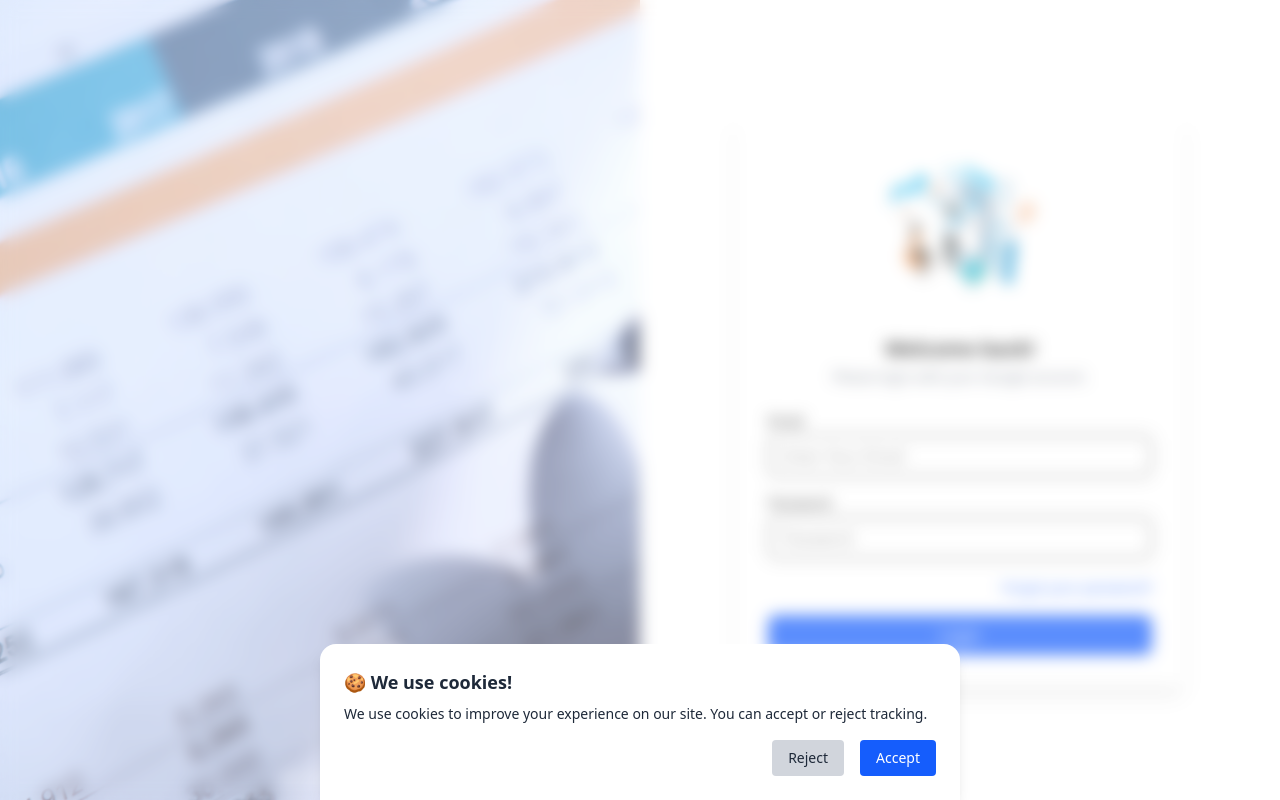
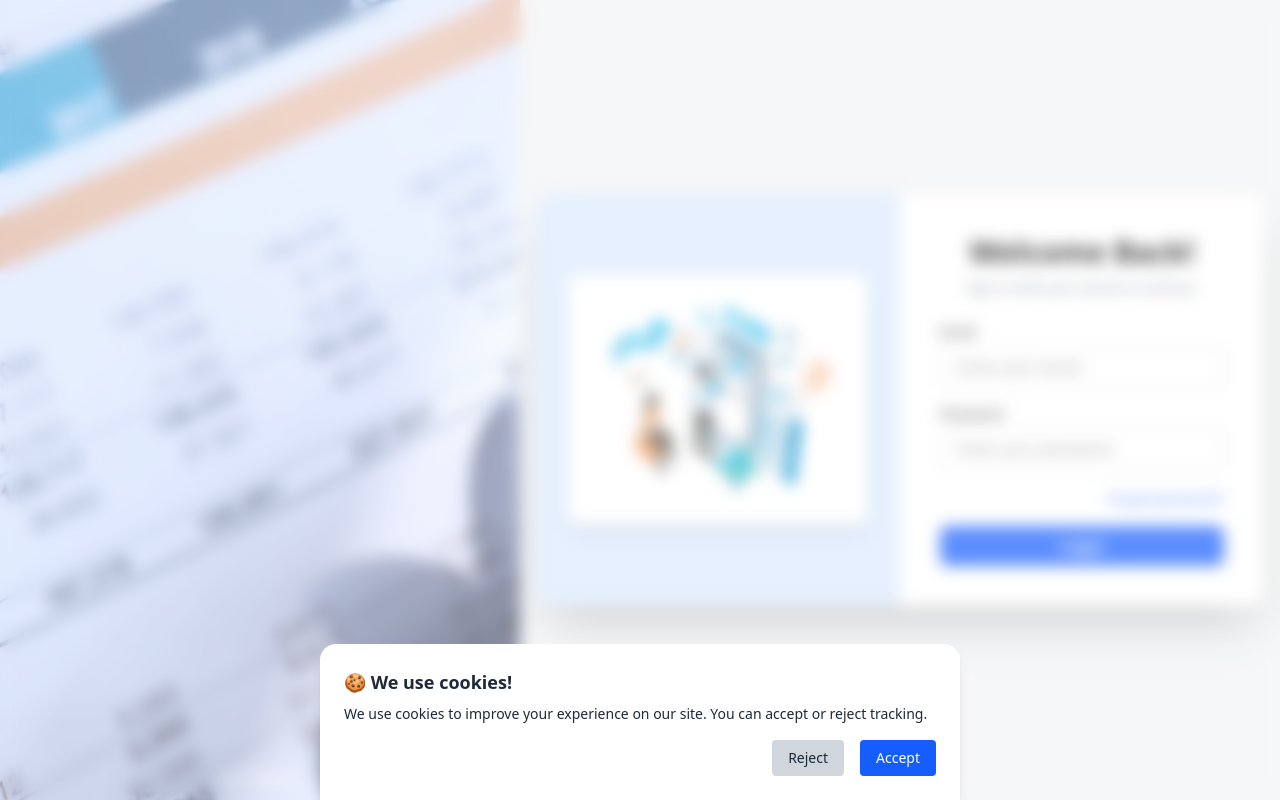
Before and after one commit to moazzemhosen/Analytics_Tracking_Demo_Site, a React (Vite) app: page /login in a window 1280 px wide. Built offline with nearby package versions, Linux system fonts and the light colour scheme.

Commit message:
modification

```diff
--- a/package.json
+++ b/package.json
@@ -18,7 +18,8 @@
     "react-dom": "^19.0.0",
     "react-gtm-module": "^2.0.11",
     "react-icons": "^5.5.0",
-    "react-router-dom": "^7.5.0"
+    "react-router-dom": "^7.5.0",
+    "sweetalert2": "^11.21.0"
   },
   "devDependencies": {
     "@eslint/js": "^9.21.0",
--- a/src/pages/MainLogin.jsx
+++ b/src/pages/MainLogin.jsx
@@ -1,6 +1,7 @@
 import React, { useEffect, useState } from 'react'
 import { useNavigate } from 'react-router-dom';
 import { useAuth } from '../context/AuthContext';
+import Swal from 'sweetalert2';
 
 const MainLogin = () => {
   const [username, setUsername] = useState('');
@@ -23,7 +24,13 @@ const MainLogin = () => {
       }
       navigate('/');
     } else {
-      alert('Invalid credentials');
+      Swal.fire({
+        icon: 'error',
+        title: 'Missing Information',
+        text: 'Please fill in both email and password before continuing.',
+        confirmButtonColor: '#3B82F6',
+      });
+
     }
   };
 
@@ -56,25 +63,38 @@ const MainLogin = () => {
 
 
       {/* Right - Login Form */}
-      <div className="w-full md:w-1/2 flex items-center justify-center bg-white px-4 py-10">
-        <form id='LoginForm' className="w-full max-w-md p-8 shadow-lg rounded-lg bg-white" onSubmit={handleSubmit}>
+      <div className="min-h-screen bg-gray-100 flex items-center justify-center px-4">
+        <div className="bg-white rounded-2xl shadow-2xl overflow-hidden flex flex-col md:flex-row w-full max-w-4xl">
+
+          {/* Left: Image */}
+          <div className="md:w-1/2 bg-blue-100 flex items-center justify-center p-8">
             <img
               src="login.jpg"
-            alt="AXA GBS"
-            className="w-50 mx-auto mb-6"
+              alt="Login visual"
+              className="rounded-xl shadow-lg"
             />
-          <h2 className="text-xl font-semibold text-center mb-1">Welcome back!</h2>
-          <p className="text-sm text-center text-gray-500 mb-6">Please login with your Google account.</p>
+          </div>
+
+          {/* Right: Form */}
+          <div className="w-full md:w-1/2 flex items-center justify-center p-10">
+            <form
+              id="LoginForm"
+              className="w-full max-w-md"
+              onSubmit={handleSubmit}
+            >
+              <h2 className="text-3xl font-bold text-center mb-2">Welcome Back!</h2>
+              <p className="text-sm text-center text-gray-500 mb-6">
+                Sign in with your email to continue.
+              </p>
 
               <div className="mb-4">
                 <label className="block text-sm font-medium mb-1">Email</label>
                 <input
                   type="email"
-              className="w-full px-3 py-2 border rounded-lg focus:outline-none focus:ring focus:border-blue-300"
-              placeholder="Enter Your Email"
+                  className="w-full px-4 py-2 border border-gray-300 rounded-lg focus:outline-none focus:ring-2 focus:ring-blue-400"
+                  placeholder="Enter your email"
                   value={username}
                   onChange={(e) => setUsername(e.target.value)}
-              required
                 />
               </div>
 
@@ -82,30 +102,30 @@ const MainLogin = () => {
                 <label className="block text-sm font-medium mb-1">Password</label>
                 <input
                   type="password"
-              className="w-full px-3 py-2 border rounded-lg focus:outline-none focus:ring focus:border-blue-300"
-              placeholder="Password"
+                  className="w-full px-4 py-2 border border-gray-300 rounded-lg focus:outline-none focus:ring-2 focus:ring-blue-400"
+                  placeholder="Enter your password"
                   value={password}
                   onChange={(e) => setPassword(e.target.value)}
-              required
                 />
               </div>
 
               <div className="mb-4 text-right">
                 <a href="#" className="text-sm text-blue-600 hover:underline">
-              Forgot your password?
+                  Forgot password?
                 </a>
               </div>
 
               <button
-            id="001"
                 type="submit"
-            className="w-full bg-blue-600 text-white py-2 rounded-lg hover:bg-blue-700"
+                className="w-full bg-blue-600 text-white py-2 rounded-lg font-semibold hover:bg-blue-700 transition duration-200"
               >
                 Login
               </button>
             </form>
           </div>
         </div>
+      </div>
+    </div>
   );
 };
 
```
Also changed, not shown: 1 other file (tests, documents, lock files or other folders). Lines whose indentation alone changed are shown as unchanged.
